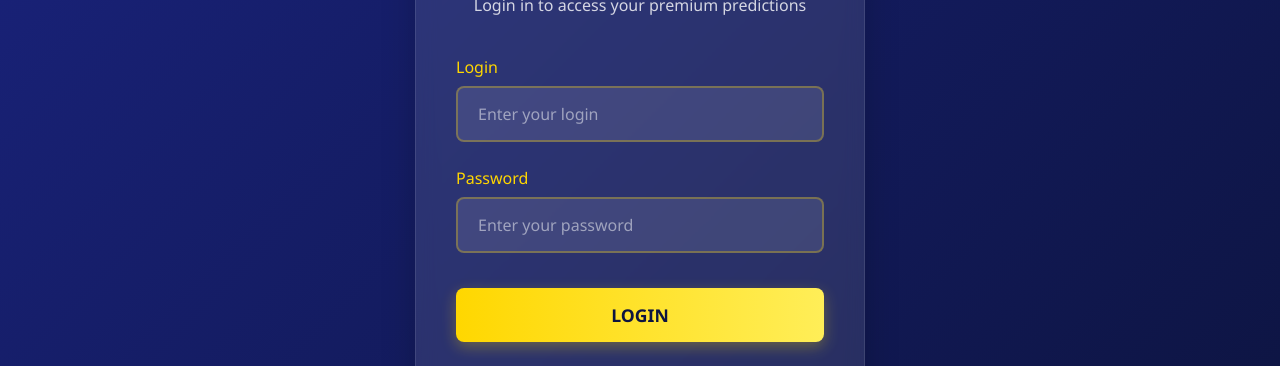
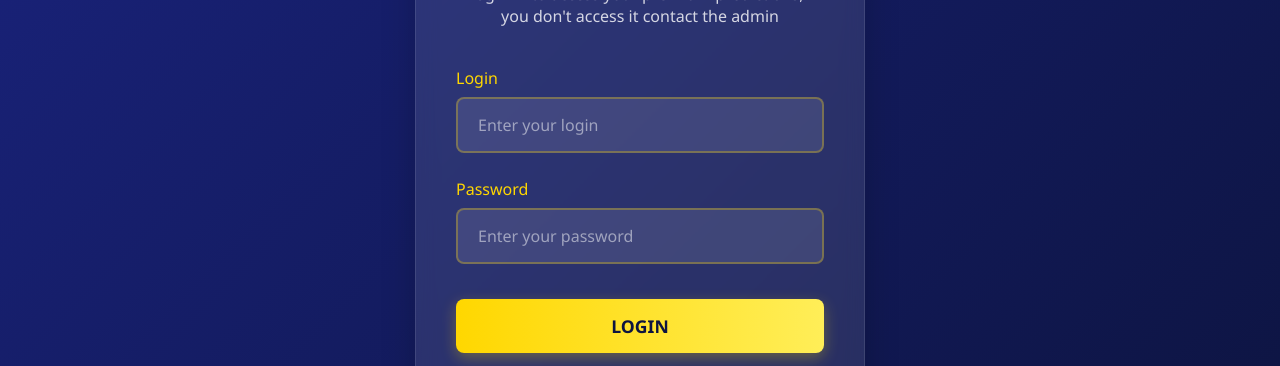
Before and after one commit to Aviatorpredictorproo/aviatorpro, a website: page public/login.html in a window 1280 px wide. Shown: the part 283-649 px from the top of the page. Drawn offline with Linux system fonts and the light colour scheme.

Commit message:
Update app

```diff
--- a/public/login.html
+++ b/public/login.html
@@ -169,7 +169,7 @@
     <div class="login-container">
         <div class="login-header">
             <h1 class="login-title">WELCOME TO ETHIO AVIATOR PREDICTOR PRO</h1>
-            <p class="login-subtitle">Login in to access your premium predictions</p>
+            <p class="login-subtitle">Login in to access your premium predictions,if you don't access it contact the admin</p>
         </div>
 
         <form method="POST" action="/login">
```
